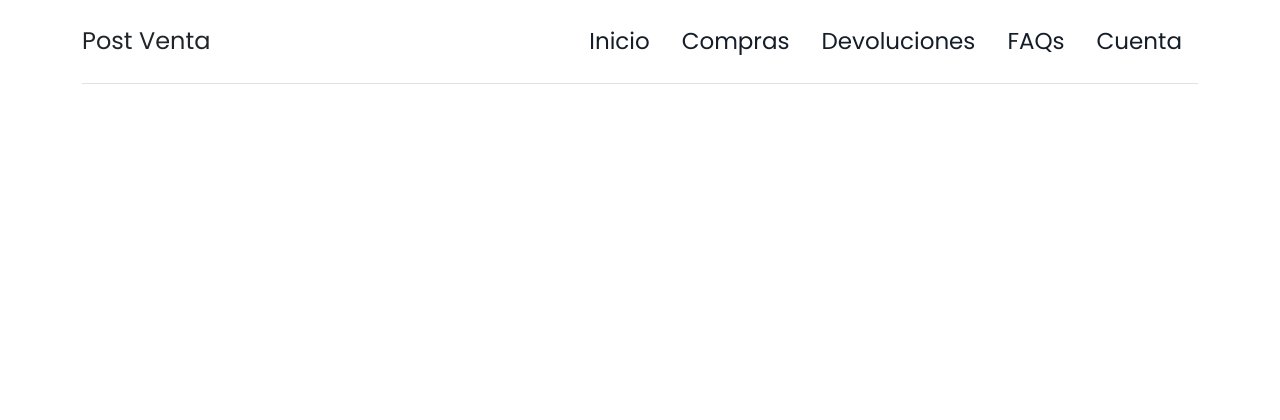
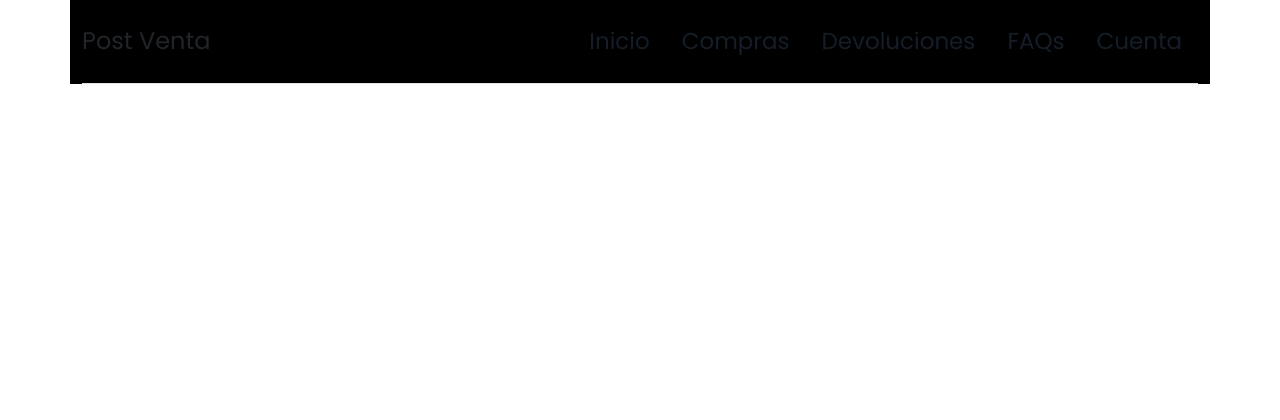
Before and after one commit to Empowerdeith/ProyectoPostVenta, a Django app: page / in a window 1280 px wide. Shown: the top 420 px of the page. Run offline with Django 3.2, Linux system fonts and the light colour scheme.

Commit message:
header fix

```diff
--- a/api_post_venta/templates/paginas_post_venta/snippets/header.html
+++ b/api_post_venta/templates/paginas_post_venta/snippets/header.html
@@ -5,7 +5,7 @@
 <link href="https://fonts.googleapis.com/css2?family=Poppins&display=swap" rel="stylesheet">
 <link href="https://fonts.googleapis.com/css2?family=Montserrat&display=swap" rel="stylesheet">
 <script src="https://code.jquery.com/jquery-3.6.0.min.js"></script>
-<div class="container">
+<div class="container" id="header_container">
 	<header class="d-flex flex-wrap justify-content-center py-3 mb-4 border-bottom poppins">
 	  <a href="{% url 'home' %}" class="d-flex align-items-center mb-3 mb-md-0 me-md-auto text-dark text-decoration-none tamfuente26">
 	    <span class="fs-4">Post Venta</span>
--- a/static/css/styles.css
+++ b/static/css/styles.css
@@ -58,3 +58,6 @@ a{
 	background-color: #181a1d!important;
 	border-color: #181a1d!important;
 }
+#header_container{
+	background-color: black!important;
+}
```
